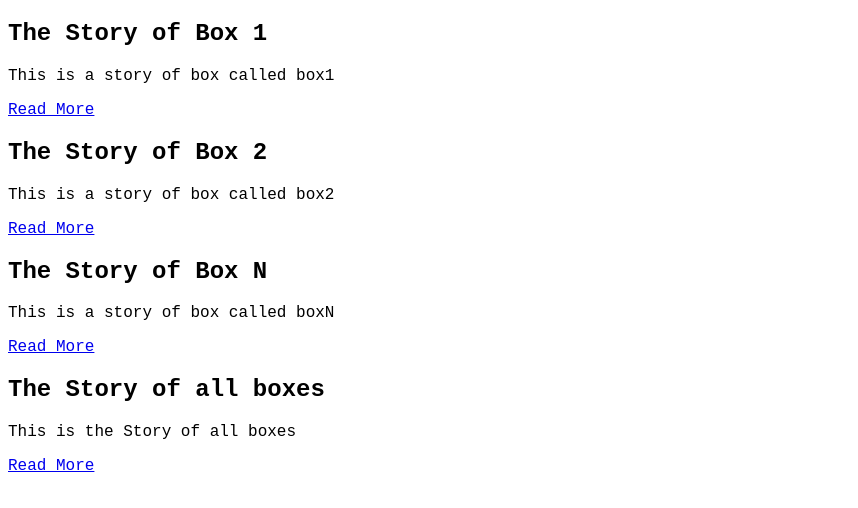
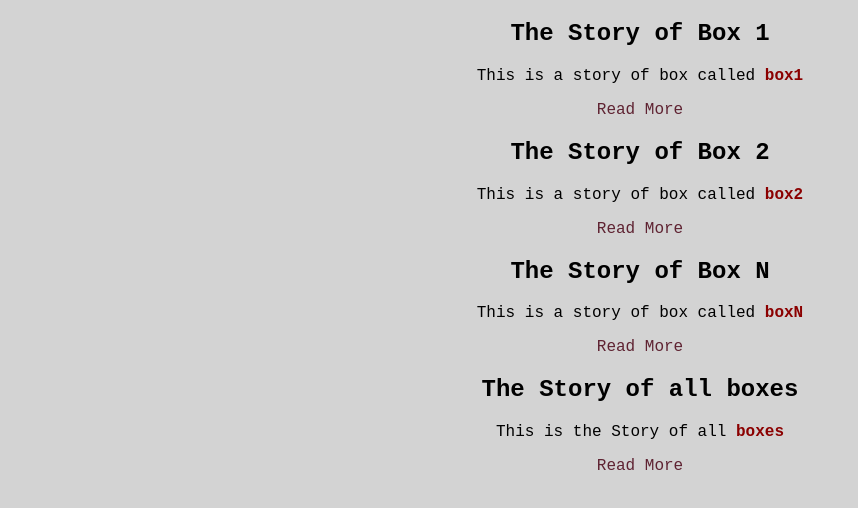
Before and after one commit to ismailmushraf/css_lab, a plain HTML site: page index.html in a window 1280 px wide. Shown: the whole page, without its empty margins (0-858 px from the left). Drawn offline with Linux system fonts and the light colour scheme.

Commit message:
added text and body styling

```diff
--- a/index.html
+++ b/index.html
@@ -9,23 +9,31 @@
     <div id="container">
         <div class="boxes" id="box1">
             <h2>The Story of Box 1</h2>
-            <p>This is a story of box called box1</p>
-            <a href="#">Read More</a>
+            <p>This is a story of box called <span>box1</span></p>
+            <div class="readme-wrapper">
+                <a href="#">Read More</a>
+            </div>
         </div>
         <div class="boxes" id="box2">
             <h2>The Story of Box 2</h2>
-            <p>This is a story of box called box2</p>
-            <a href="#">Read More</a>
+            <p>This is a story of box called <span>box2</span></p>
+            <div class="readme-wrapper">
+                <a href="#">Read More</a>
+            </div>
         </div>
         <div class="boxes" id="boxN">
             <h2>The Story of Box N</h2>
-            <p>This is a story of box called boxN</p>
-            <a href="#">Read More</a>
+            <p>This is a story of box called <span>boxN</span></p>
+            <div class="readme-wrapper">
+                <a href="#">Read More</a>
+            </div>
         </div>
         <div class="boxes">
             <h2>The Story of all boxes</h2>
-            <p>This is the Story of all boxes</p>
-            <a href="#">Read More</a>
+            <p>This is the Story of all <span>boxes</span></p>
+            <div class="readme-wrapper">
+                <a href="#">Read More</a>
+            </div>
         </div>
     </div>
 </body>
--- a/style.css
+++ b/style.css
@@ -1,3 +1,23 @@
 body {
     font-family: 'Courier New', monospace;
+    background-color: lightgrey;
 }
+
+h2, p, .readme-wrapper {
+    text-align: center;
+}
+
+a {
+    text-decoration: none;
+    color: #5f2332;
+}
+
+a:hover {
+    font-weight: bold;
+    color: royalblue;
+}
+
+span {
+    font-weight: 900;
+    color: darkred
+}
```
